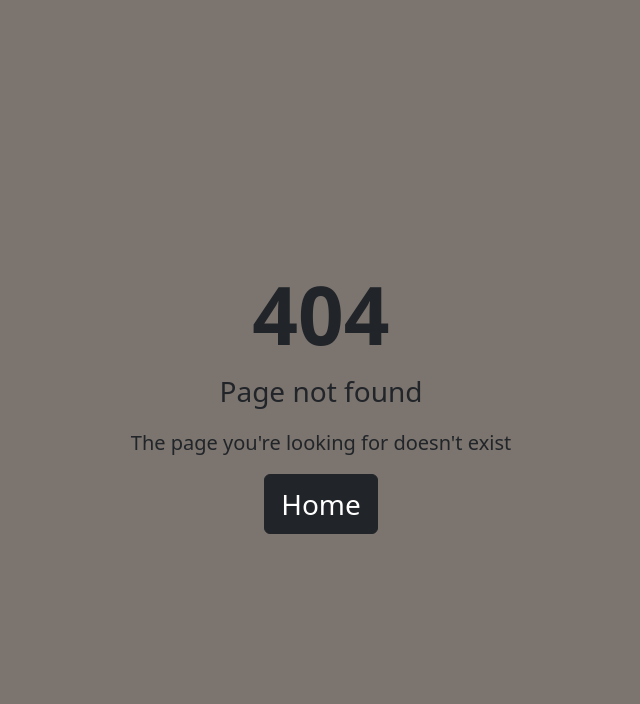
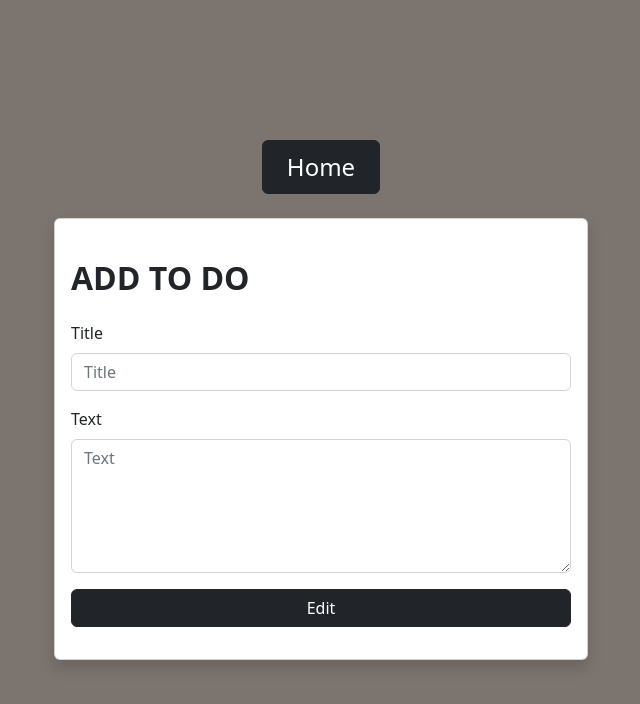
Before and after one commit to qbuus/FullstackToDo, a React (Create React App) app in the folder todofrontend/: page /edit/1 in a window 1280 px wide. Before the commit this address had no page. Shown: the top 704 px of the page, without its empty margins (319-959 px from the left). Built offline with nearby package versions, Linux system fonts and the light colour scheme.

Commit message:
dispatch patched toDo, delete modal that was before

```diff
--- a/todofrontend/src/App.tsx
+++ b/todofrontend/src/App.tsx
@@ -10,6 +10,7 @@ import { useSelector } from "react-redux";
 import { RootState } from "./redux/reduxState";
 import SignIn from "./components/SignIn";
 import AddToDo from "./components/AddToDo";
+import EditModal from "./components/EditModal";
 
 function App() {
   const isUserAuthorized = useSelector(
@@ -22,6 +23,7 @@ function App() {
         {isUserAuthorized ? <Navigation /> : ""}
         <Container>
           <Routes>
+            <Route path="/edit/:id" element={<EditModal />} />
             <Route path="/" element={<MainContent />} />
             <Route path="/signup" element={<SignUp />} />
             <Route path="/*" element={<NotFoundPage />} />
--- a/todofrontend/src/components/AddToDo.tsx
+++ b/todofrontend/src/components/AddToDo.tsx
@@ -12,9 +12,13 @@ import { ToDoInput } from "../models/ToDo";
 import "../styles/utils.css";
 import { useNavigate } from "react-router";
 import * as ToDoApi from "../api/appApi";
+import { Link } from "react-router-dom";
+import { useDispatch } from "react-redux";
+import { ToDos } from "../redux/reduxState";
 
 const AddToDo = () => {
   const navigate = useNavigate();
+  const dispatch = useDispatch();
 
   const {
     register,
@@ -24,7 +28,8 @@ const AddToDo = () => {
 
   async function onSubmit(input: ToDoInput) {
     try {
-      await ToDoApi.createToDo(input);
+      const response = await ToDoApi.createToDo(input);
+      dispatch(ToDos(response));
       navigate("/");
     } catch (error) {
       console.log(error);
@@ -37,6 +42,17 @@ const AddToDo = () => {
       <Container>
         <Row className="vh-100 d-flex justify-content-center align-items-center">
           <Col md={8} lg={6} xs={12}>
+            <div className="d-flex align-items-center justify-content-center mb-4">
+              <Link to="/">
+                <Button
+                  variant="dark"
+                  as="button"
+                  className="px-4 py-2 fs-4"
+                >
+                  Home
+                </Button>
+              </Link>
+            </div>
             <div>
               <Card className="shadow">
                 <Card.Body>
--- a/todofrontend/src/components/AuthMainPage.tsx
+++ b/todofrontend/src/components/AuthMainPage.tsx
@@ -12,9 +12,12 @@ import * as ToDoApi from "../api/appApi";
 import "../styles/utils.css";
 import { MdDelete } from "react-icons/md";
 import dateFormat from "../utils/dateFormat";
-import EditModal from "./EditModal";
 import { useDispatch, useSelector } from "react-redux";
-import { ToDos, RootState } from "../redux/reduxState";
+import {
+  ToDos,
+  RootState,
+  EditToDo,
+} from "../redux/reduxState";
 
 export default function AuthMainPage() {
   const dispatch = useDispatch();
@@ -23,11 +26,6 @@ export default function AuthMainPage() {
   );
   const [loading, setLoading] = useState<boolean>(true);
   const [error, setError] = useState<boolean>(false);
-  const [modal, setModal] = useState<boolean>(false);
-
-  const handleClose = () => {
-    setModal(false);
-  };
 
   useEffect(() => {
     async function loadToDo() {
@@ -95,21 +93,18 @@ export default function AuthMainPage() {
                 </Card.Body>
                 <Card.Footer className="text-white d-flex justify-content-between align-items-center">
                   <div>{dateFormat(todo.createdAt)}</div>
+                  <Link to={`/edit/${todo._id}`}>
                     <Button
                       as="button"
                       variant="light"
                       className="edit px-2 py-1"
-                    onClick={() => setModal(true)}
+                      onClick={() => dispatch(EditToDo(todo))}
                     >
                       Edit
                     </Button>
+                  </Link>
                 </Card.Footer>
               </Card>
-              {modal && (
-                <>
-                  <EditModal data={todo} close={handleClose} />
-                </>
-              )}
             </Col>
           ))}
         </Row>
@@ -176,9 +171,3 @@ export default function AuthMainPage() {
     </>
   );
 }
-
-// ToDos(
-//   toDos.filter(
-//     (existingToDo) => existingToDo._id !== todo._id
-//   )
-// );
--- a/todofrontend/src/components/EditModal.tsx
+++ b/todofrontend/src/components/EditModal.tsx
@@ -1,18 +1,26 @@
 import { ToDoBody } from "../models/ToDo";
-import { Button, Form, Modal } from "react-bootstrap";
+import {
+  Button,
+  Card,
+  Container,
+  Form,
+  Row,
+} from "react-bootstrap";
 import { useForm } from "react-hook-form";
 import * as ToDoApi from "../api/appApi";
 import TextInputField from "./InputField";
-import { useDispatch } from "react-redux";
+import { useDispatch, useSelector } from "react-redux";
+import { RootState } from "../redux/reduxState";
 import { ToDos } from "../redux/reduxState";
+import { Col } from "react-bootstrap";
+import { Link, useNavigate } from "react-router-dom";
 
-type EditToDo = {
-  data: ToDoBody;
-  close: () => void;
-};
-
-export default function EditModal({ data, close }: EditToDo) {
+export default function EditModal() {
+  const navigate = useNavigate();
   const dispatch = useDispatch();
+  const data = useSelector(
+    (state: RootState) => state.EditSingleToDo
+  );
   console.log(data);
   const {
     register,
@@ -27,8 +35,16 @@ export default function EditModal({ data, close }: EditToDo) {
 
   async function onSubmit(input: ToDoBody) {
     try {
-      await ToDoApi.updateNote(data._id, input);
-      close();
+      if (data === null) {
+        return;
+      } else {
+        const response = await ToDoApi.updateNote(
+          data._id,
+          input
+        );
+        dispatch(ToDos(response));
+        navigate("/");
+      }
     } catch (error) {
       console.error(error);
       alert(error);
@@ -36,11 +52,29 @@ export default function EditModal({ data, close }: EditToDo) {
   }
 
   return (
-    <Modal show onHide={close} backdrop keyboard={true}>
-      <Modal.Header closeButton>
-        <Modal.Title>Edit</Modal.Title>
-      </Modal.Header>
-      <Modal.Body>
+    <div>
+      <Container>
+        <Row className="vh-100 d-flex justify-content-center align-items-center">
+          <Col md={8} lg={6} xs={12}>
+            <div>
+              <div className="d-flex justify-content-center align-items-center mb-4">
+                <Link to="/">
+                  <Button
+                    variant="dark"
+                    as="button"
+                    className="px-4 py-2 fs-4"
+                  >
+                    Home
+                  </Button>
+                </Link>
+              </div>
+              <Card className="shadow">
+                <Card.Body>
+                  <div className="mb-3 mt-md-4">
+                    <h2 className="fw-bold mb-2 text-uppercase">
+                      Add to do
+                    </h2>
+                    <div className="mb-3 mt-4">
                       <Form
                         id="addEditNoteForm"
                         onSubmit={handleSubmit(onSubmit)}
@@ -52,7 +86,9 @@ export default function EditModal({ data, close }: EditToDo) {
                           placeholder="Title"
                           register={register}
                           maxLength={100}
-            registerOptions={{ required: "Required" }}
+                          registerOptions={{
+                            required: "Required",
+                          }}
                           error={errors.title}
                         />
                         <TextInputField
@@ -64,26 +100,23 @@ export default function EditModal({ data, close }: EditToDo) {
                           placeholder="Text"
                           register={register}
                         />
-        </Form>
-      </Modal.Body>
-      <Modal.Footer>
-        <Button
-          type="button"
-          disabled={isSubmitting}
-          variant="light"
-          onClick={close}
-        >
-          Close
-        </Button>
                         <Button
                           type="submit"
-          form="addEditNoteForm"
                           disabled={isSubmitting}
+                          className="width100"
                           variant="dark"
                         >
-          Save
+                          Edit
                         </Button>
-      </Modal.Footer>
-    </Modal>
+                      </Form>
+                    </div>
+                  </div>
+                </Card.Body>
+              </Card>
+            </div>
+          </Col>
+        </Row>
+      </Container>
+    </div>
   );
 }
--- a/todofrontend/src/redux/reduxState.ts
+++ b/todofrontend/src/redux/reduxState.ts
@@ -6,12 +6,14 @@ type initialStateBody = {
   isUserAuthenticated: true | false;
   AuthenticatedUser: User | null;
   ToDoList: ToDoBody[];
+  EditSingleToDo: ToDoBody | null;
 };
 
 const initialAppState: initialStateBody = {
   isUserAuthenticated: false,
   AuthenticatedUser: null,
   ToDoList: [],
+  EditSingleToDo: null,
 };
 
 const appSlice = createSlice({
@@ -27,6 +29,9 @@ const appSlice = createSlice({
     ToDos(state, action) {
       state.ToDoList = action.payload;
     },
+    EditToDo(state, action) {
+      state.EditSingleToDo = action.payload;
+    },
   },
 });
 
@@ -34,7 +39,8 @@ const store = configureStore({
   reducer: appSlice.reducer,
 });
 
-export const { isAuth, authUser, ToDos } = appSlice.actions;
+export const { isAuth, authUser, ToDos, EditToDo } =
+  appSlice.actions;
 
 export default store;
 
```
Lines whose indentation alone changed are shown as unchanged.
